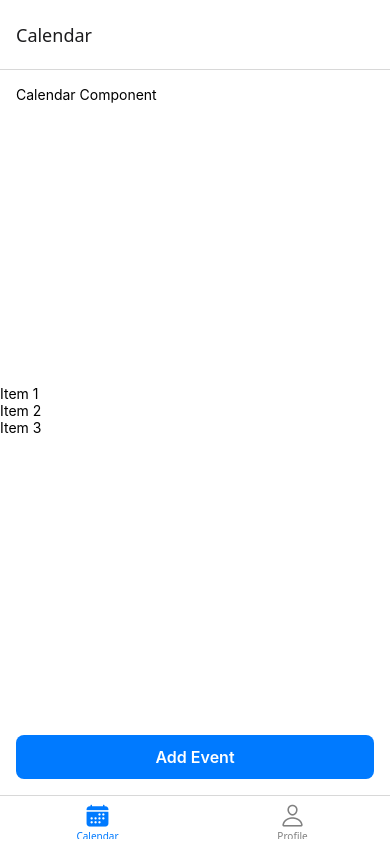
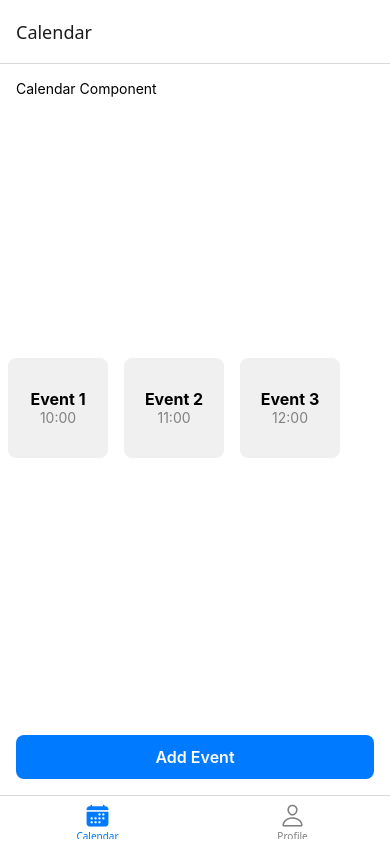
Before and after one commit to tomchemitrov/CalendarApp, a React Native app: screen /Main in a window 390 px wide. Built offline with nearby package versions, Linux system fonts and the light colour scheme.

Commit message:
Configure ios project

```diff
--- a/App.tsx
+++ b/App.tsx
@@ -1,5 +1,5 @@
 import { NavigationContainer } from '@react-navigation/native';
-import { StatusBar, StyleSheet } from 'react-native';
+import { StatusBar, StyleSheet, View } from 'react-native';
 import {
   SafeAreaProvider,
   SafeAreaView,
@@ -31,7 +31,7 @@ function AppContent() {
   }, []);
 
   return (
-    <SafeAreaView style={styles.container}>
+    <View style={styles.container}>
       <StatusBar barStyle="dark-content" />
       <NavigationContainer>
         <Stack.Navigator
@@ -48,7 +48,7 @@ function AppContent() {
           {/* )} */}
         </Stack.Navigator>
       </NavigationContainer>
-    </SafeAreaView>
+    </View>
   );
 }
 
--- a/src/components/EventItem.tsx
+++ b/src/components/EventItem.tsx
@@ -1,18 +1,29 @@
-import { View, Text, StyleSheet } from "react-native";
+import { View, Text, StyleSheet, TouchableOpacity } from "react-native";
 import { Event } from "../types/types";
 
 export const EventItem = ({ event }: { event: Event }) => {
   return (
-    <View style={styles.eventItem}>
-        <Text style={styles.eventTitle}>{event.title}</Text>
-        <Text style={styles.eventTime}>{event.time}</Text>
-    </View>
+    <TouchableOpacity
+      style={styles.eventItem}
+      onPress={() => console.log("Event pressed")}
+      activeOpacity={0.7}
+    >
+      <Text style={styles.eventTitle}>{event.title}</Text>
+      <Text style={styles.eventTime}>{event.time}</Text>
+    </TouchableOpacity>
   );
 }
 
 const styles = StyleSheet.create({
   eventItem: {
+    width: 100,
+    height: 100,
     padding: 10,
+    borderRadius: 8,
+    backgroundColor: '#f0f0f0',
+    marginHorizontal: 8,
+    justifyContent: 'center',
+    alignItems: 'center',
   },
   eventTitle: {
     fontWeight: 'bold',
--- a/src/screens/CalendarScreen.tsx
+++ b/src/screens/CalendarScreen.tsx
@@ -1,14 +1,25 @@
 import { FlatList, StyleSheet, Text, View } from "react-native"
 import { CalendarComponent } from "../components/CalendarComponent"
 import { ActionButton } from "../components/ActionButton"
+import { EventItem } from "../components/EventItem"
+
+const events = [
+  { id: "1", title: "Event 1", time: "10:00" },
+  { id: "2", title: "Event 2", time: "11:00" },
+  { id: "3", title: "Event 3", time: "12:00" }
+]
 
 export const CalendarScreen = () => {
   return (
     <View style={styles.container}>
       <CalendarComponent />
       <FlatList
-        data={["Item 1", "Item 2", "Item 3"]}
-        renderItem={({ item }) => <Text>{item}</Text>}
+        horizontal
+        data={events}
+        renderItem={({ item }) =>
+          <EventItem event={item} />
+        }
+        keyExtractor={(item) => item.id}
       />
       <ActionButton
         title="Add Event"
--- a/src/screens/LoginRegisterScreen.tsx
+++ b/src/screens/LoginRegisterScreen.tsx
@@ -1,6 +1,7 @@
 import { useEffect, useState } from "react";
 import { StyleSheet, Text, TextInput, TouchableOpacity, View } from "react-native"
 import { ActionButton } from "../components/ActionButton";
+import { SafeAreaView } from "react-native-safe-area-context";
 
 export const LoginRegisterScreen = ({ navigation }: any) => {
   const [isRegister, setIsRegister] = useState(false)
@@ -24,7 +25,7 @@ export const LoginRegisterScreen = ({ navigation }: any) => {
   }
 
   return (
-    <View style={styles.container}>
+    <SafeAreaView style={styles.container}>
       <View style={styles.header}>
         <Text style={styles.title}>Login/Register Screen</Text>
         <Text style={styles.title}>
@@ -85,15 +86,14 @@ export const LoginRegisterScreen = ({ navigation }: any) => {
         </View>
 
       </View>
-    </View>
+    </SafeAreaView>
   )
 }
 
 const styles = StyleSheet.create({
   container: {
     flex: 1,
-    paddingVertical: 32,
-    paddingHorizontal: 16,
+    padding: 16,
     backgroundColor: "#fff",
     justifyContent: "space-between",
   },
--- a/src/screens/MainScreen.tsx
+++ b/src/screens/MainScreen.tsx
@@ -28,9 +28,6 @@ export const MainScreen = () => {
     <Tab.Navigator
       screenOptions={({ route }) => ({
         headerShown: true,
-        headerStyle: {
-          height: 70,
-        },
         tabBarIcon: ({ focused, color, size }) =>
           renderTabIcon(route.name, focused, color, size),
         tabBarActiveTintColor: '#007AFF',
```
Also changed, not shown: 4 other files (tests, documents, lock files or other folders).
